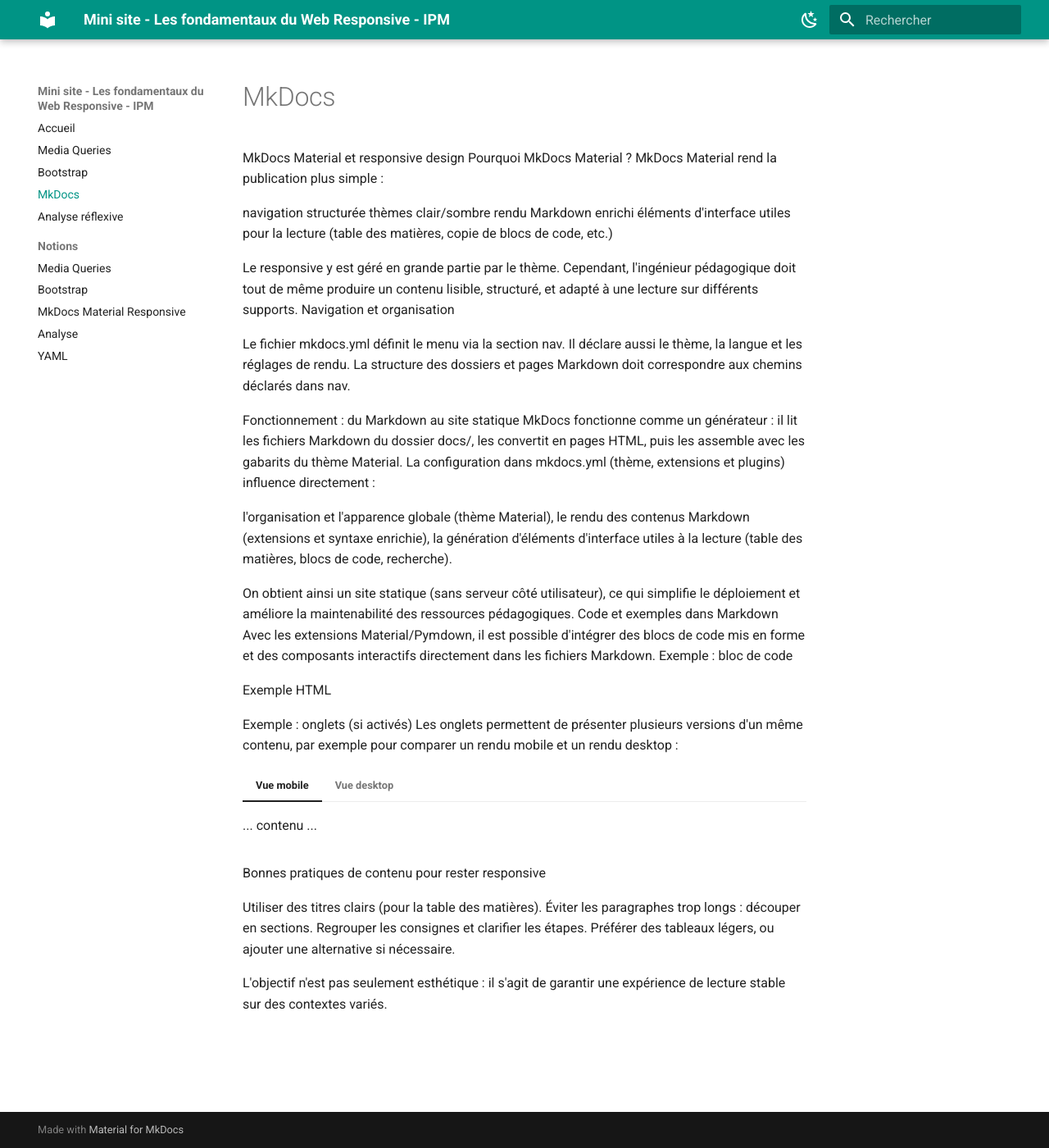
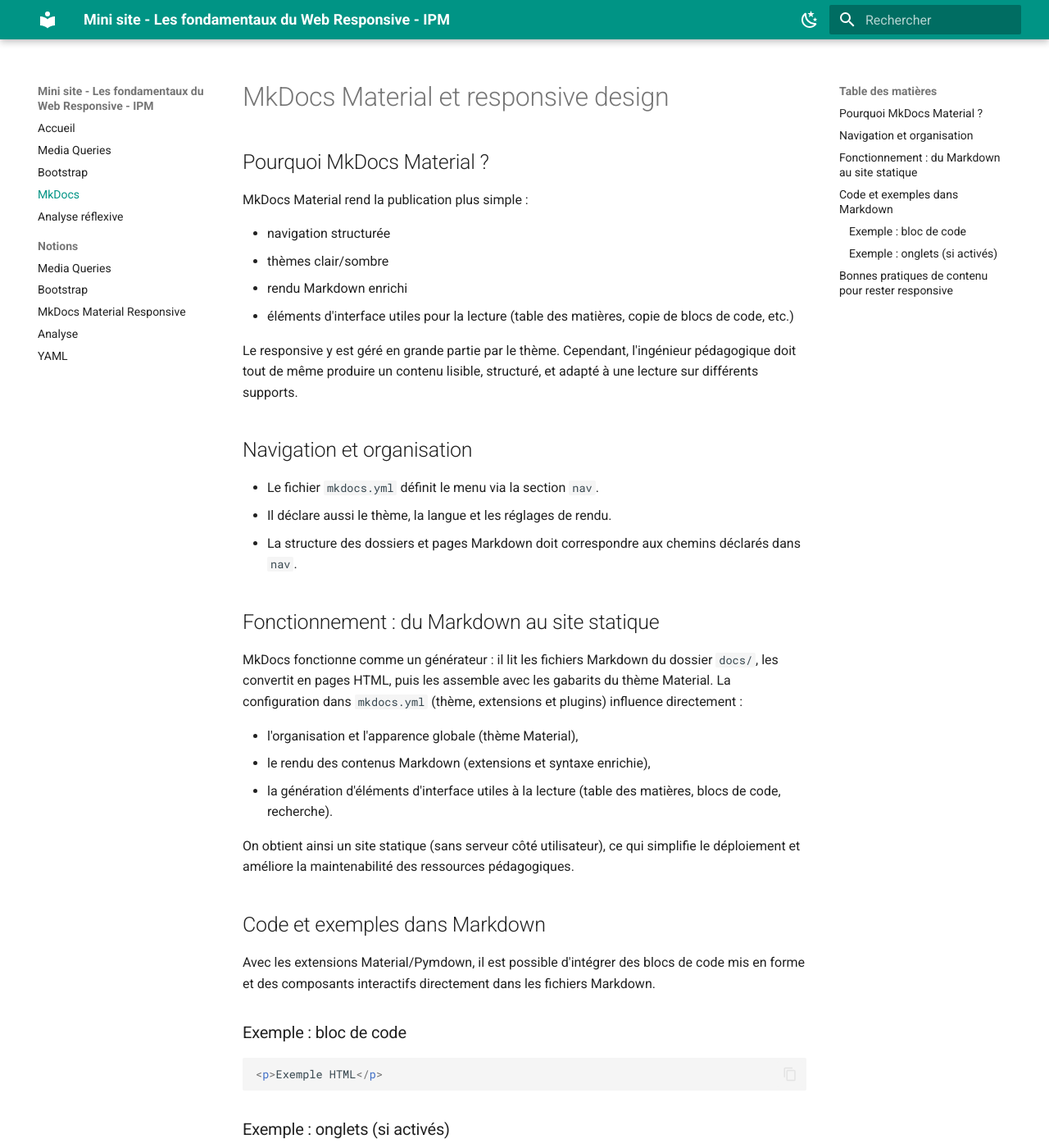
Before and after one commit to audreybrun-bit/tp-mkdocs-responsive-design, an MkDocs documentation site: the page built from docs/mkdocs.md, in a window 1280 px wide and 1400 px high. Shown: the whole window at 82% size. Built offline with MkDocs 1.6.1 and Material for MkDocs 9.7.7, drawn with Linux system fonts in a browser that asks for light colours; some of the changed text lies outside the part shown.

Commit message:
Modifier mkdocs.md

````diff
--- a/docs/mkdocs.md
+++ b/docs/mkdocs.md
@@ -1,43 +1,59 @@
-MkDocs Material et responsive design
-Pourquoi MkDocs Material ?
+# MkDocs Material et responsive design
+
+## Pourquoi MkDocs Material ?
+
 MkDocs Material rend la publication plus simple :
 
-navigation structurée
-thèmes clair/sombre
-rendu Markdown enrichi
-éléments d'interface utiles pour la lecture (table des matières, copie de blocs de code, etc.)
+- navigation structurée
+- thèmes clair/sombre
+- rendu Markdown enrichi
+- éléments d'interface utiles pour la lecture (table des matières, copie de blocs de code, etc.)
 
 Le responsive y est géré en grande partie par le thème. Cependant, l'ingénieur pédagogique doit tout de même produire un contenu lisible, structuré, et adapté à une lecture sur différents supports.
-Navigation et organisation
 
-Le fichier mkdocs.yml définit le menu via la section nav.
-Il déclare aussi le thème, la langue et les réglages de rendu.
-La structure des dossiers et pages Markdown doit correspondre aux chemins déclarés dans nav.
+## Navigation et organisation
 
-Fonctionnement : du Markdown au site statique
-MkDocs fonctionne comme un générateur : il lit les fichiers Markdown du dossier docs/, les convertit en pages HTML, puis les assemble avec les gabarits du thème Material. La configuration dans mkdocs.yml (thème, extensions et plugins) influence directement :
+- Le fichier `mkdocs.yml` définit le menu via la section `nav`.
+- Il déclare aussi le thème, la langue et les réglages de rendu.
+- La structure des dossiers et pages Markdown doit correspondre aux chemins déclarés dans `nav`.
 
-l'organisation et l'apparence globale (thème Material),
-le rendu des contenus Markdown (extensions et syntaxe enrichie),
-la génération d'éléments d'interface utiles à la lecture (table des matières, blocs de code, recherche).
+## Fonctionnement : du Markdown au site statique
+
+MkDocs fonctionne comme un générateur : il lit les fichiers Markdown du dossier `docs/`, les convertit en pages HTML, puis les assemble avec les gabarits du thème Material. La configuration dans `mkdocs.yml` (thème, extensions et plugins) influence directement :
+
+- l'organisation et l'apparence globale (thème Material),
+- le rendu des contenus Markdown (extensions et syntaxe enrichie),
+- la génération d'éléments d'interface utiles à la lecture (table des matières, blocs de code, recherche).
 
 On obtient ainsi un site statique (sans serveur côté utilisateur), ce qui simplifie le déploiement et améliore la maintenabilité des ressources pédagogiques.
-Code et exemples dans Markdown
+
+## Code et exemples dans Markdown
+
 Avec les extensions Material/Pymdown, il est possible d'intégrer des blocs de code mis en forme et des composants interactifs directement dans les fichiers Markdown.
-Exemple : bloc de code
+
+### Exemple : bloc de code
+
+```html
 <p>Exemple HTML</p>
-Exemple : onglets (si activés)
+```
+
+### Exemple : onglets (si activés)
+
 Les onglets permettent de présenter plusieurs versions d'un même contenu, par exemple pour comparer un rendu mobile et un rendu desktop :
+
+```markdown
 === "Vue mobile"
     ... contenu ...
 
 === "Vue desktop"
     ... contenu ...
-Bonnes pratiques de contenu pour rester responsive
+```
 
-Utiliser des titres clairs (pour la table des matières).
-Éviter les paragraphes trop longs : découper en sections.
-Regrouper les consignes et clarifier les étapes.
-Préférer des tableaux légers, ou ajouter une alternative si nécessaire.
+## Bonnes pratiques de contenu pour rester responsive
+
+- Utiliser des titres clairs (pour la table des matières).
+- Éviter les paragraphes trop longs : découper en sections.
+- Regrouper les consignes et clarifier les étapes.
+- Préférer des tableaux légers, ou ajouter une alternative si nécessaire.
 
 L'objectif n'est pas seulement esthétique : il s'agit de garantir une expérience de lecture stable sur des contextes variés.
````
